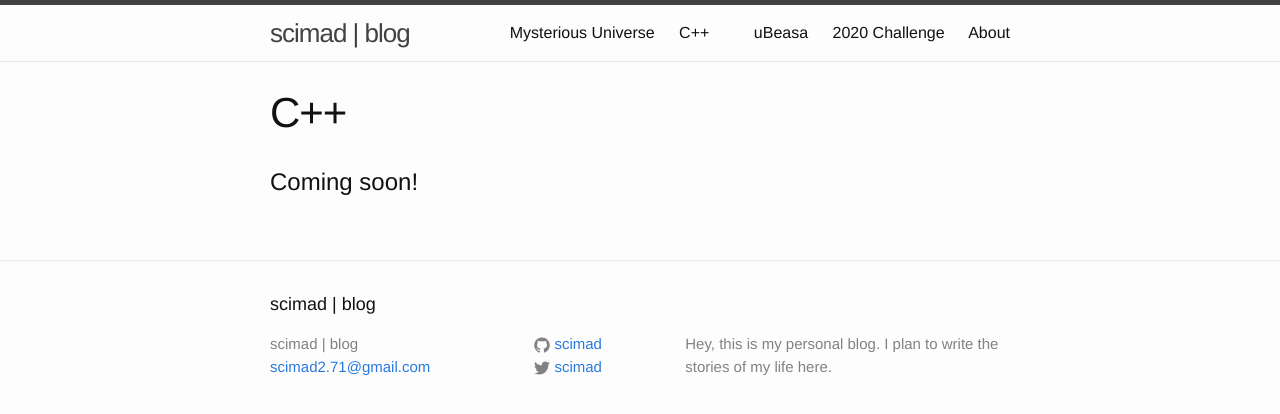
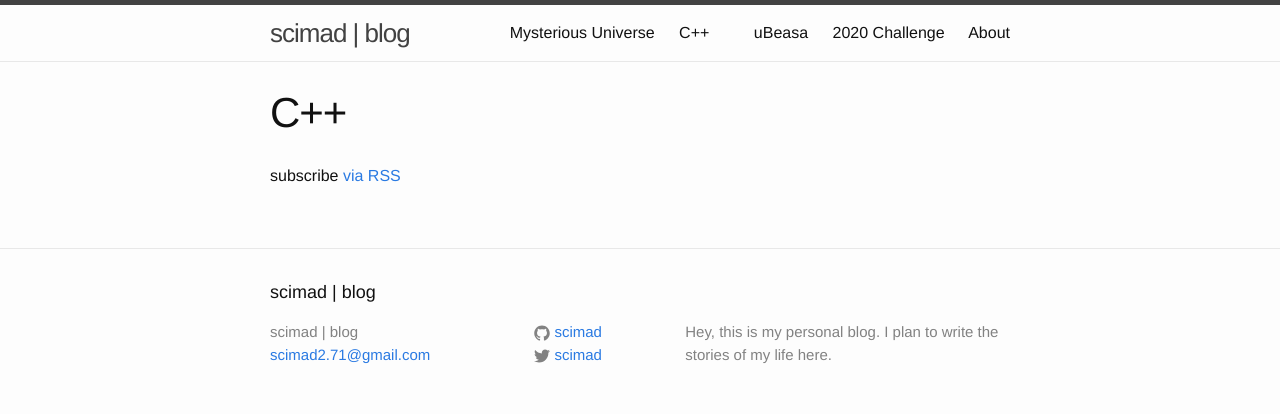
Before and after one commit to scimad/scimad.github.io, a Jekyll site: the page built from C++/index.md, in a window 1280 px wide. Shown: the top 414 px of the page. Built offline with Jekyll 4.4.1, drawn with Linux system fonts in a browser that asks for light colours.

Commit message:
Show C++ posts in C++ page

```diff
--- a/C++/index.md
+++ b/C++/index.md
@@ -4,4 +4,24 @@ title: C++
 permalink: /c++/
 ---
 
-# Coming soon!
+<div class="home">
+
+  <ul class="post-list">
+    {% for post in site.posts %}
+      {% if post.categories contains 'c++' %}
+      <li>
+        <span class="post-meta">{{ post.date | date: "%b %-d, %Y" }}</span>
+
+        <h2>
+          <a class="post-link" href="{{ post.url | prepend: site.baseurl }}">{{ post.title }}</a>
+        </h2>
+      </li>
+      {% endif %}
+    {% endfor %}
+  </ul>
+
+  <p class="rss-subscribe">subscribe <a href="{{ '/feed.xml' | prepend: site.baseurl }}">via RSS</a></p>
+
+  <div class="fb-comments" data-href="https://scimad.github.io/" data-width="600" data-numposts="5"></div>
+
+</div>
```
